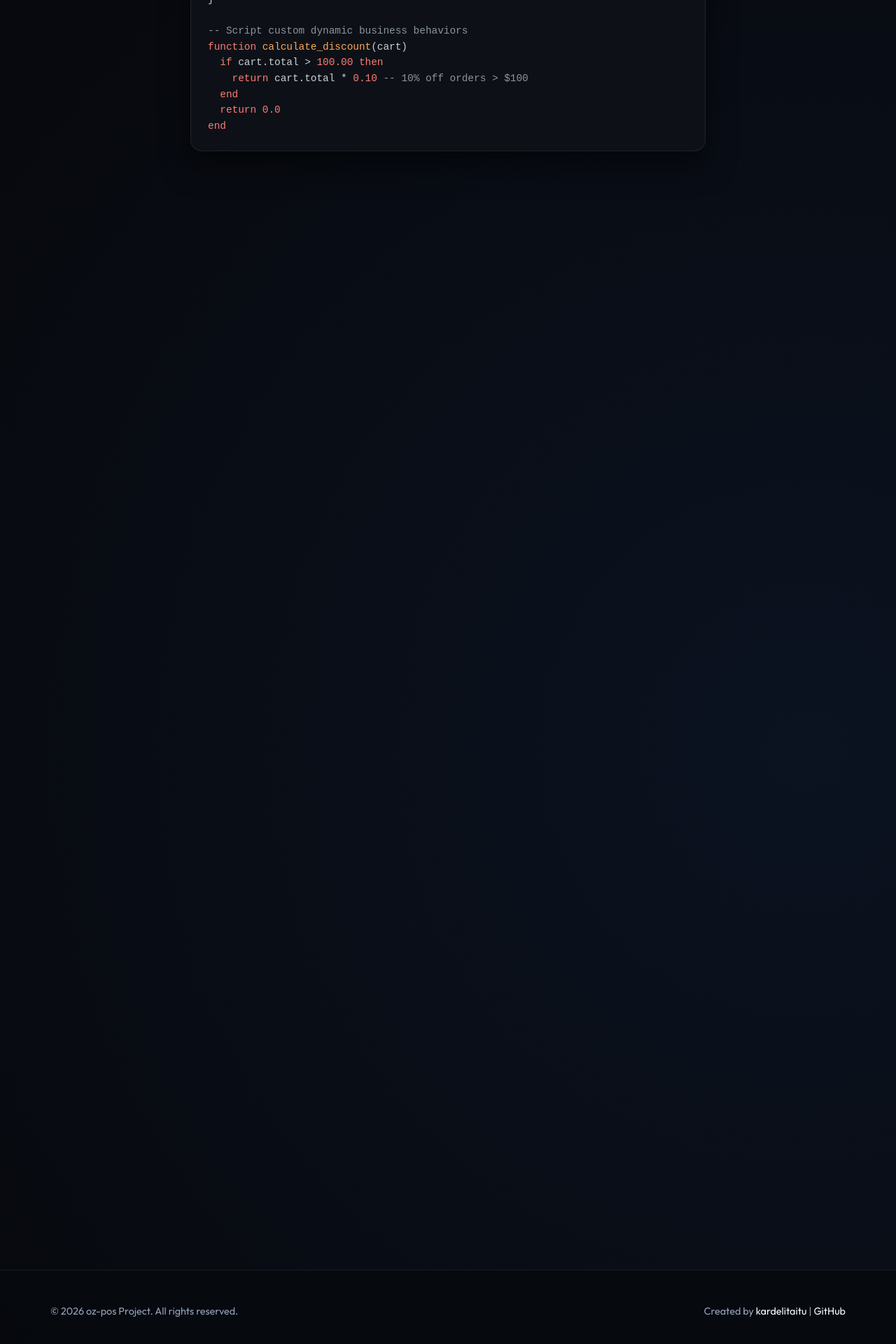
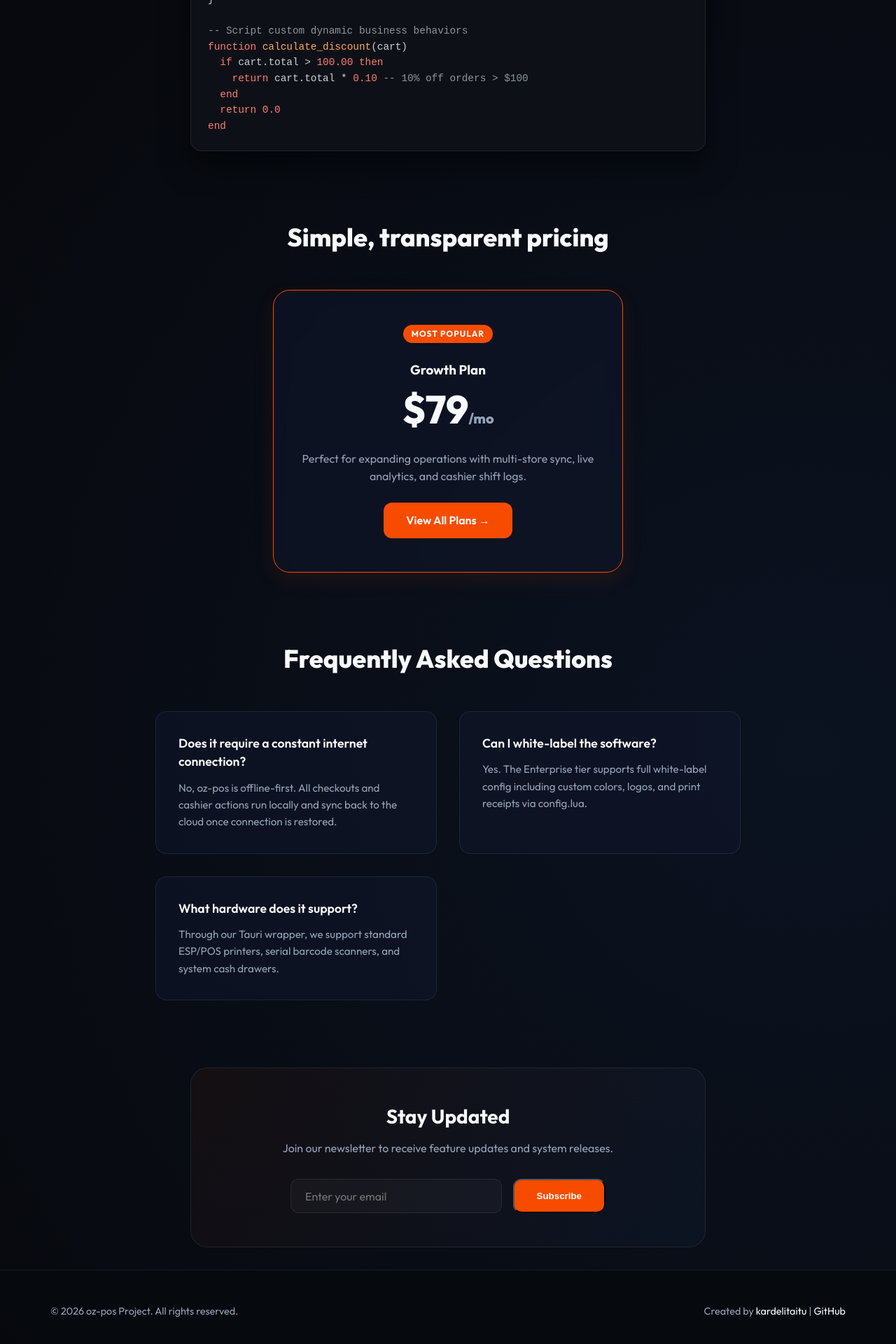
Before and after one commit to kardelitaitu/kardelitaitu.github.io, a Jekyll site: the page built from oz-pos/index.html, in a window 1280 px wide. Shown: the part 2378-4298 px from the top of the page at 70% size. Built offline with Jekyll 4.4.1, drawn with Linux system fonts in a browser that asks for light colours.

Commit message:
feat: add pricing teaser, faq, and newsletter signup sections to oz-pos homepage

```diff
--- a/oz-pos/index.html
+++ b/oz-pos/index.html
@@ -123,6 +123,48 @@ description: Rust modular Point of Sales system supporting multi-store, multi-ca
   <span class="keyword">end</span>
   <span class="keyword">return</span> <span class="keyword">0.0</span>
 <span class="keyword">end</span></code></pre>
+    </section>
+
+    <!-- Pricing Teaser Section -->
+    <section class="pricing-teaser" id="pricing">
+      <h2 class="section-title">Simple, transparent pricing</h2>
+      <div class="teaser-card">
+        <div class="teaser-badge">MOST POPULAR</div>
+        <h3>Growth Plan</h3>
+        <p class="teaser-price">$79<span>/mo</span></p>
+        <p class="teaser-desc">Perfect for expanding operations with multi-store sync, live analytics, and cashier shift logs.</p>
+        <a href="pricing.html" class="btn btn-primary" style="margin-top: 1.5rem; display: inline-block;">View All Plans &rarr;</a>
+      </div>
+    </section>
+
+    <!-- FAQ Section -->
+    <section class="faq-section">
+      <h2 class="section-title">Frequently Asked Questions</h2>
+      <div class="faq-grid">
+        <div class="faq-item">
+          <h4>Does it require a constant internet connection?</h4>
+          <p>No, oz-pos is offline-first. All checkouts and cashier actions run locally and sync back to the cloud once connection is restored.</p>
+        </div>
+        <div class="faq-item">
+          <h4>Can I white-label the software?</h4>
+          <p>Yes. The Enterprise tier supports full white-label config including custom colors, logos, and print receipts via config.lua.</p>
+        </div>
+        <div class="faq-item">
+          <h4>What hardware does it support?</h4>
+          <p>Through our Tauri wrapper, we support standard ESP/POS printers, serial barcode scanners, and system cash drawers.</p>
+        </div>
+      </div>
+    </section>
+
+    <!-- Newsletter Section -->
+    <section class="newsletter-section">
+      <div class="newsletter-card">
+        <h3>Stay Updated</h3>
+        <p>Join our newsletter to receive feature updates and system releases.</p>
+        <form class="newsletter-form" onsubmit="event.preventDefault(); alert('Subscribed successfully!');">
+          <input type="email" placeholder="Enter your email" required>
+          <button type="submit" class="btn btn-primary">Subscribe</button>
+        </form>
       </div>
     </section>
   </main>
--- a/oz-pos/style.css
+++ b/oz-pos/style.css
@@ -320,3 +320,151 @@ footer {
   color: var(--text-main);
   text-decoration: none;
 }
+
+/* Pricing Teaser */
+.pricing-teaser {
+  max-width: 800px;
+  margin: 6rem auto;
+  padding: 0 2rem;
+  text-align: center;
+}
+
+.teaser-card {
+  background: var(--card-bg);
+  border: 1px solid var(--border);
+  border-radius: 24px;
+  padding: 3rem 2rem;
+  backdrop-filter: blur(10px);
+  position: relative;
+  overflow: hidden;
+  max-width: 500px;
+  margin: 2rem auto 0;
+  border-color: var(--rust);
+  box-shadow: 0 10px 30px rgba(247, 76, 0, 0.1);
+}
+
+.teaser-badge {
+  background: var(--rust);
+  color: #fff;
+  font-size: 0.75rem;
+  font-weight: 700;
+  padding: 4px 12px;
+  border-radius: 999px;
+  display: inline-block;
+  margin-bottom: 1.5rem;
+  letter-spacing: 1px;
+}
+
+.teaser-price {
+  font-size: 3.5rem;
+  font-weight: 800;
+  margin-bottom: 1rem;
+}
+
+.teaser-price span {
+  font-size: 1.25rem;
+  color: var(--text-muted);
+}
+
+.teaser-desc {
+  color: var(--text-muted);
+  line-height: 1.6;
+}
+
+/* FAQ */
+.faq-section {
+  max-width: 900px;
+  margin: 6rem auto;
+  padding: 0 2rem;
+}
+
+.faq-grid {
+  display: grid;
+  grid-template-columns: 1fr;
+  gap: 2rem;
+  margin-top: 3rem;
+}
+
+@media (min-width: 768px) {
+  .faq-grid {
+    grid-template-columns: 1fr 1fr;
+  }
+}
+
+.faq-item {
+  background: var(--card-bg);
+  border: 1px solid var(--border);
+  border-radius: 16px;
+  padding: 2rem;
+}
+
+.faq-item h4 {
+  font-size: 1.1rem;
+  font-weight: 600;
+  margin-bottom: 0.75rem;
+  color: var(--text-main);
+}
+
+.faq-item p {
+  color: var(--text-muted);
+  line-height: 1.6;
+  font-size: 0.95rem;
+}
+
+/* Newsletter */
+.newsletter-section {
+  max-width: 800px;
+  margin: 6rem auto 2rem;
+  padding: 0 2rem;
+}
+
+.newsletter-card {
+  background: linear-gradient(135deg, rgba(247, 76, 0, 0.05), rgba(59, 130, 246, 0.05));
+  border: 1px solid var(--border);
+  border-radius: 24px;
+  padding: 3rem 2rem;
+  text-align: center;
+}
+
+.newsletter-card h3 {
+  font-size: 1.75rem;
+  margin-bottom: 0.75rem;
+}
+
+.newsletter-card p {
+  color: var(--text-muted);
+  margin-bottom: 2rem;
+}
+
+.newsletter-form {
+  display: flex;
+  flex-direction: column;
+  gap: 1rem;
+  max-width: 450px;
+  margin: 0 auto;
+}
+
+@media (min-width: 576px) {
+  .newsletter-form {
+    flex-direction: row;
+  }
+  .newsletter-form input {
+    flex: 1;
+  }
+}
+
+.newsletter-form input {
+  background: rgba(255, 255, 255, 0.03);
+  border: 1px solid var(--border);
+  border-radius: 12px;
+  padding: 0.85rem 1.25rem;
+  color: var(--text-main);
+  font-family: inherit;
+  font-size: 1rem;
+  outline: none;
+  transition: var(--transition);
+}
+
+.newsletter-form input:focus {
+  border-color: var(--rust);
+}
```
